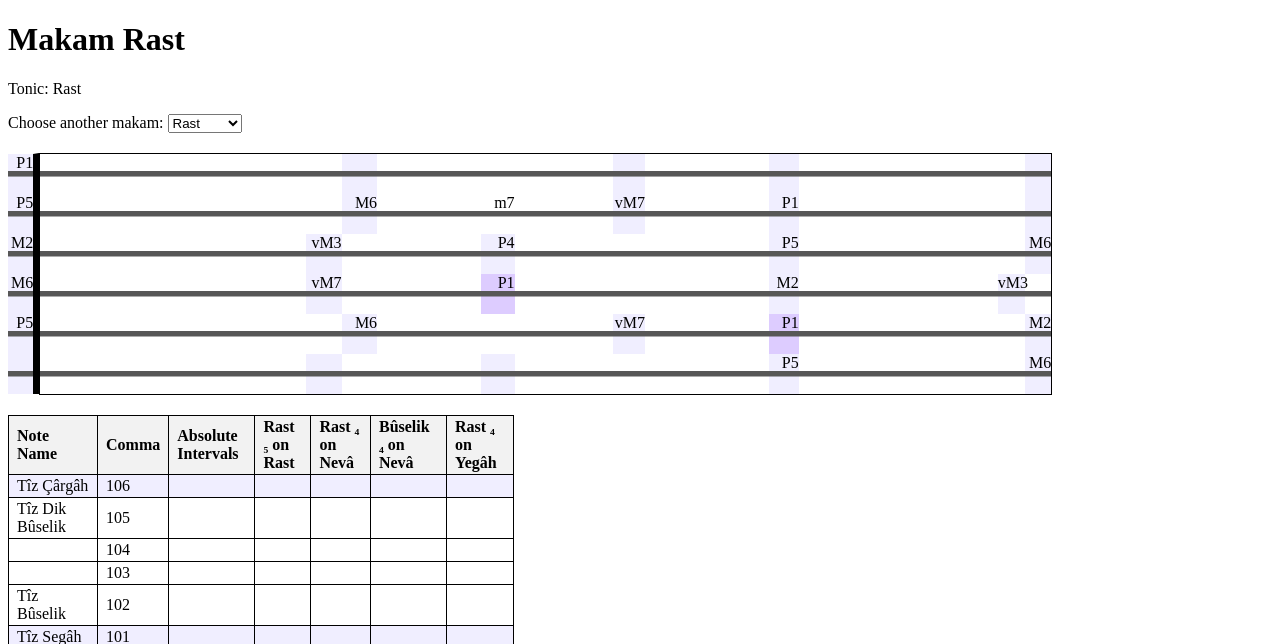
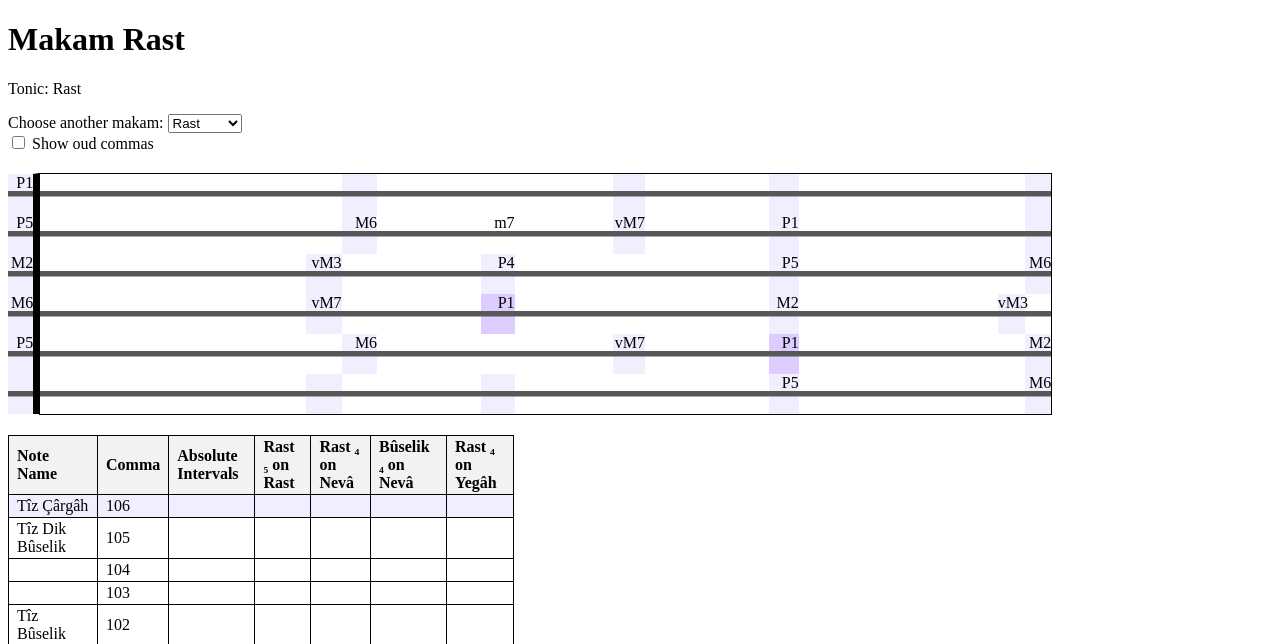
Before and after one commit to dodecaphonix/turkish_makam_study, a Flask app: page / in a window 1280 px wide. Shown: the top 644 px of the page. Run offline with Flask 3, Linux system fonts and the light colour scheme.

Commit message:
Implement toggle comma visibility on oud diagram

```diff
--- a/app.py
+++ b/app.py
@@ -21,6 +21,7 @@ app = Flask(__name__)
 @app.route('/')
 def index():
     makam_name = request.args.get('makam', default='Rast', type=str)
+    g.show_oud_commas = request.args.get('show_oud_commas', default=False, type=bool)
     g.all_makams = MAKAMS.keys()
     g.note_names = COMMA_TO_NOTE_NAME
     g.fundamental_pitch_commas = COMMAS_OF_FUNDAMENTAL_PITCHES
--- a/templates/index.html
+++ b/templates/index.html
@@ -37,7 +37,7 @@
           background-image: url({{ url_for('static', filename='img/oud_string_gray.png') }});
           background-size: 40px;
           background-position: center;
-          <!-- TODO: Use to toggle commas `border-right: 1px solid black;` -->
+          {% if g.show_oud_commas %} border-right: 1px solid black; {% endif %};
         }
     </style>
 </head>
@@ -51,6 +51,9 @@
           <option value={{ makam }} {% if makam == g.makam_name %} selected {% endif %} >{{ makam }}</option>
         {% endfor %}
       </select>
+      <br>
+      <input type="checkbox" id="show_oud_commas" name="show_oud_commas" value="true" onchange='this.form.submit();' {% if g.show_oud_commas %} checked="checked" {% endif %}; >
+      <label for="show_oud_commas">Show oud commas</label>
     </form>
 
     <div style="padding-bottom: 20px;">
```
